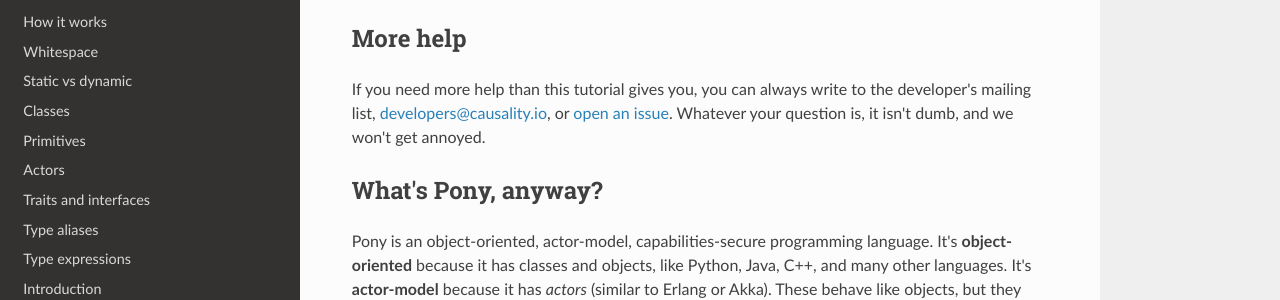
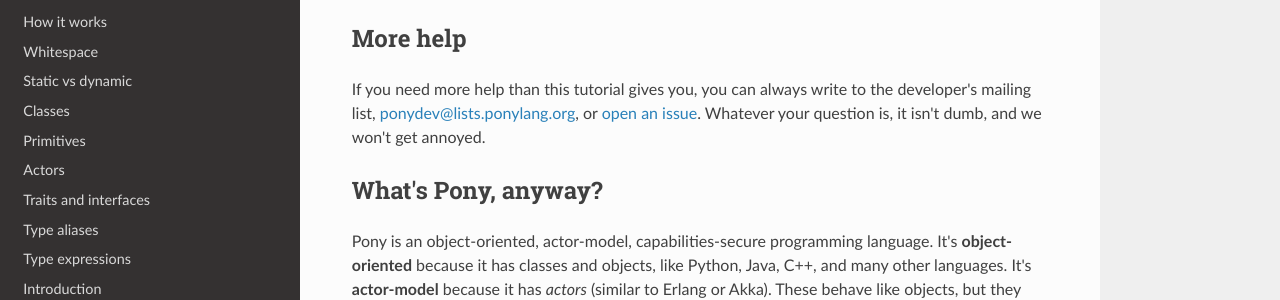
Before and after one commit to ponylang/pony-tutorial, an MkDocs documentation site: the page built from docs/index.md, in a window 1280 px wide and 1097 px high. Shown: the part 306-606 px from the top of the window. Built offline with MkDocs 1.6.1, drawn with Linux system fonts in a browser that asks for light colours; nearby versions of some CDN libraries; old or Windows-style settings are respelled for this version of MkDocs; some of the changed lines change nothing that is shown.

Commit message:
updated mailing list

```diff
--- a/docs/index.md
+++ b/docs/index.md
@@ -6,7 +6,7 @@
 
 ## More help
 
-If you need more help than this tutorial gives you, you can always write to the developer's mailing list, <developers@causality.io>, or [open an issue](https://github.com/CausalityLtd/ponyc/issues). Whatever your question is, it isn't dumb, and we won't get annoyed.
+If you need more help than this tutorial gives you, you can always write to the developer's mailing list, <ponydev@lists.ponylang.org>, or [open an issue](https://github.com/CausalityLtd/ponyc/issues). Whatever your question is, it isn't dumb, and we won't get annoyed.
 
 ## What's Pony, anyway?
 
```
